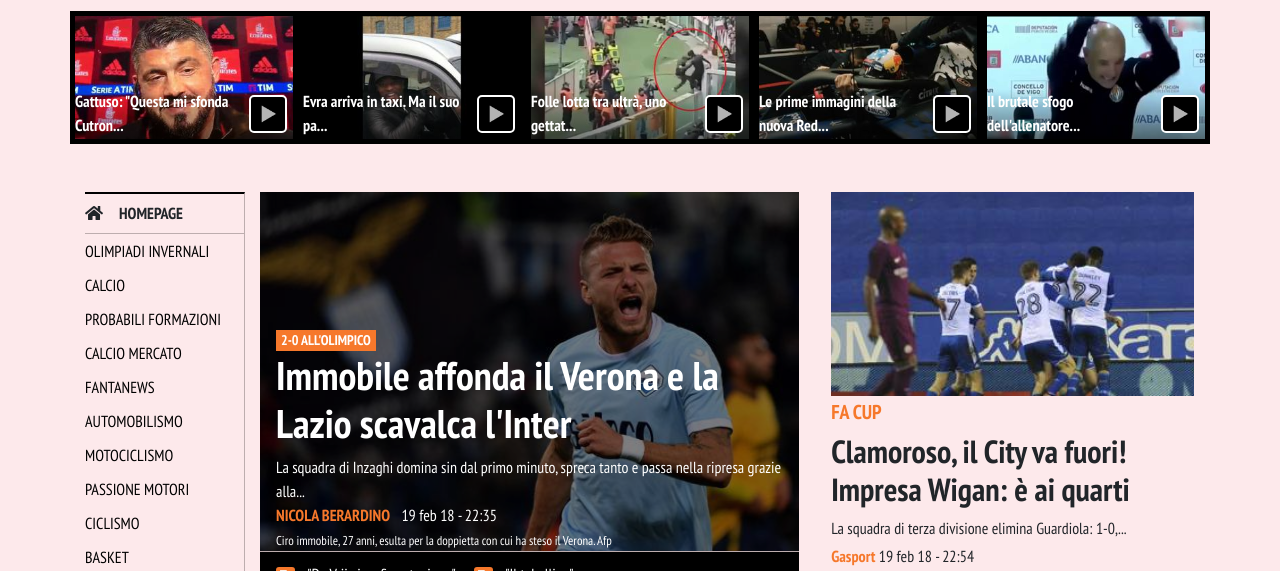
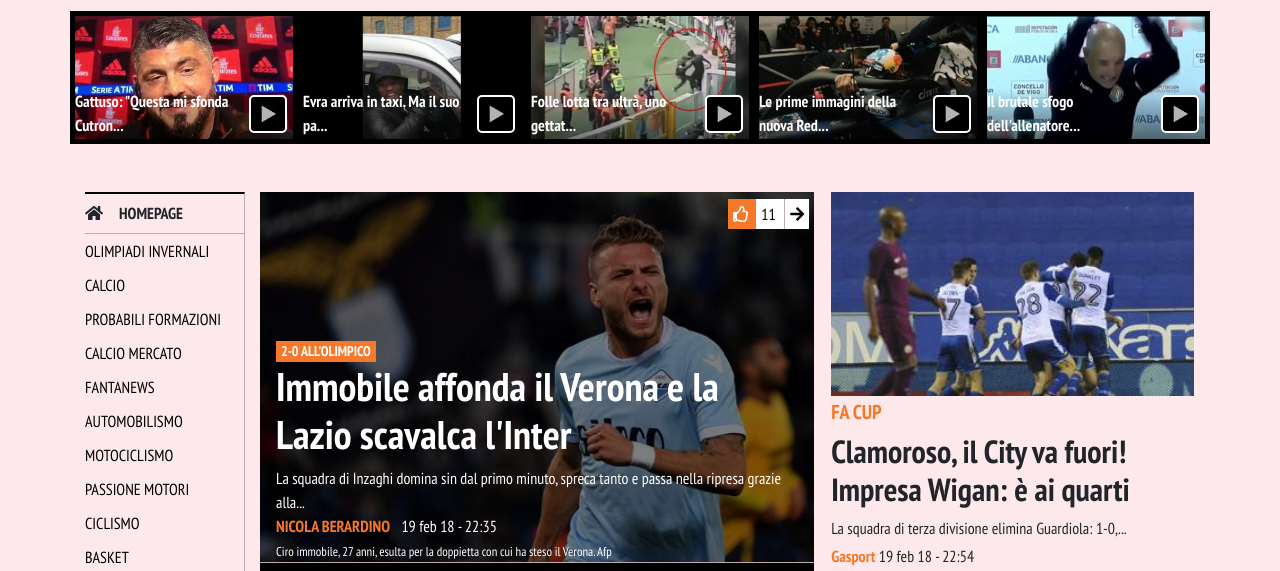
Before and after one commit to Davide-L90/Replica_gazzettaDelloSport, a website: page index.html in a window 1280 px wide. Shown: the part 127-698 px from the top of the page. Drawn offline with Linux system fonts and the light colour scheme.

Commit message:
replica gazzetta completed

```diff
--- a/index.html
+++ b/index.html
@@ -103,7 +103,7 @@
             </div>
             <div class="col-lg-12 col-xl-10">
                <div class="row with_border">
-                  <div class="central_cnt col-sm-12 col-md-8 col-lg-7 pl-0">
+                  <div class="central_cnt col-sm-12 col-md-8 col-lg-7 pl-0 pr-0">
                      <div class="main_image_cnt">
                         <img src="img/main-image.jpg">
                         <div class="central_img_desc">
@@ -118,6 +118,17 @@
                               <span><i class="fas fa-align-left"></i> "De Vrij via a fine stagione"</span>
                               <span class="ml-sm-3"><i class="fas fa-align-left"></i> "Il tabellino"</span>
                            </div>
+                        </div>
+                        <div class="buttons_cnt">
+                           <span class="">
+                              <a href="#"><i class="far fa-thumbs-up"></i></a>
+                           </span>
+                           <span class="">
+                              11
+                           </span>
+                           <span>
+                              <a href="#"><i class="fas fa-arrow-right"></i></a>
+                           </span>
                         </div>
                      </div>
                      <div class="minor_img_cnt row mt-4">
@@ -151,7 +162,7 @@
                         </div>
                      </div>
                   </div>
-                  <div class="right_side_column col-sm-12 col-md-4 col-lg-5 pr-3 pl-md-3">
+                  <div class="right_side_column col-sm-12 col-md-4 col-lg-5 pr-0 pr-xl-3 pl-md-3">
                      <div class="minor_img_cnt row mb-3">
                         <div class="col-12 pl-0 pl-md-3">
                            <div class="small_img_cnt">
--- a/sass/_centralColumn.scss
+++ b/sass/_centralColumn.scss
@@ -35,5 +35,36 @@
             background-color: black;
          }
       }
+
+      .buttons_cnt{
+         position: absolute;
+         top: 0;
+         right: 0;
+         margin-top: 10px;
+         margin-right: 5px;
+
+         span{
+            background-color: white;
+            color: black;
+            padding: 5px;
+
+            &:first-child{
+               background-color: $orangeColor;
+
+               a{
+                  color: white;
+               }
+            }
+
+            &:last-child{
+               border-left: 1px solid $lineColor;
+
+               a{
+                  color: black;
+               }
+            }
+         }
+
+      }
    }
 }
--- a/sass/_mediaQueries.scss
+++ b/sass/_mediaQueries.scss
@@ -68,6 +68,7 @@
 {
    .central_cnt{
       .main_image_cnt{
+
          .central_img_desc{
             position: static;
             color: black;
@@ -100,9 +101,16 @@
       }
    }
 
-   #right_image{
-      height: 170px;
+   .small_img_cnt{
+
+      img{
+         height: 150px !important;
+      }
    }
+   //
+   // #right_image{
+   //    height: 170px;
+   // }
 
    .author_cnt{
       display: none;
```
Also changed, not shown: style.css.
